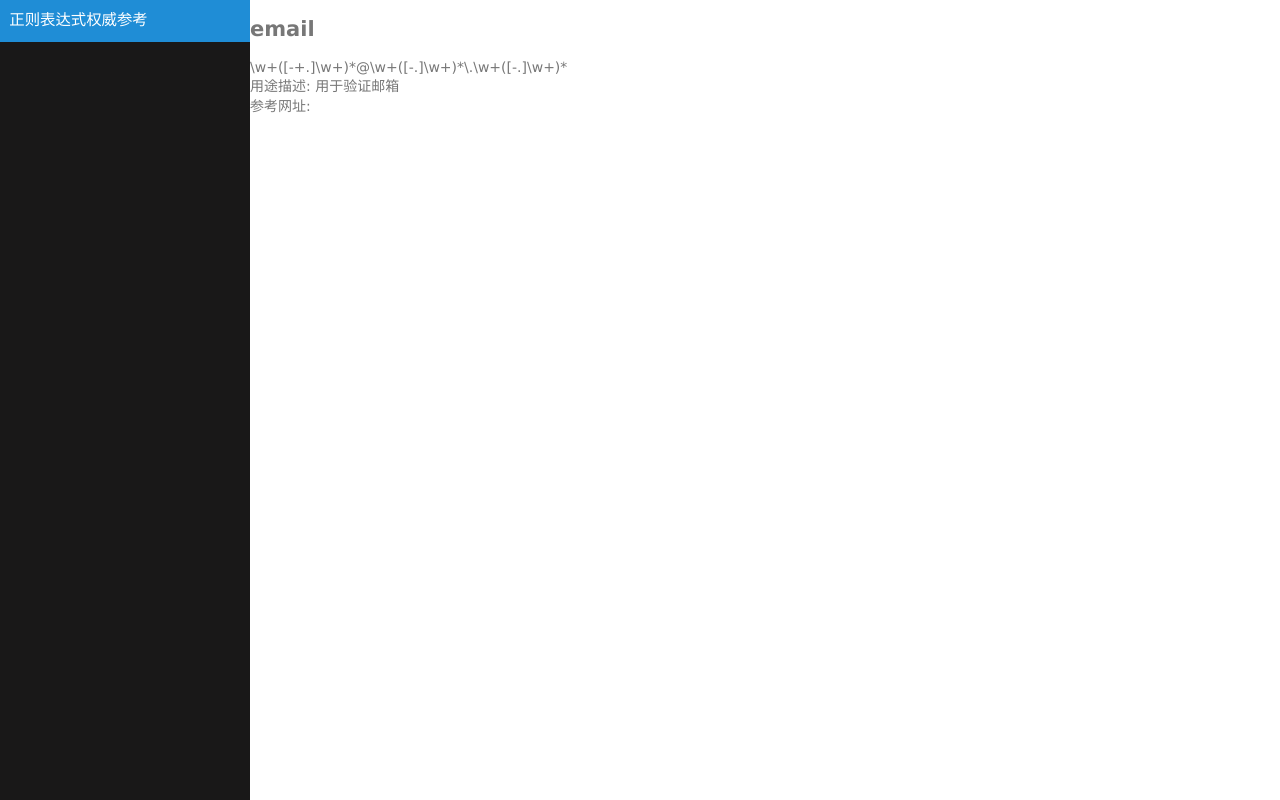
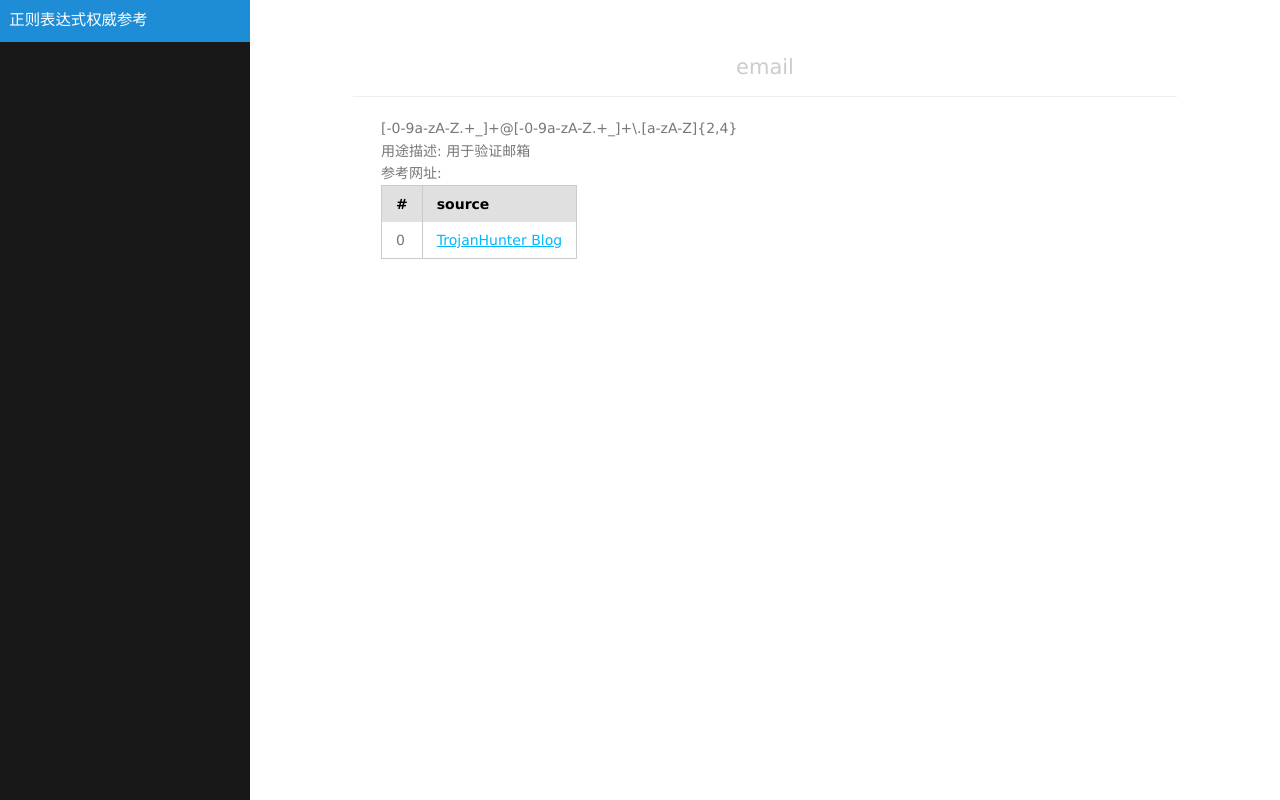
Before and after one commit to qazwsxedc121/regx_ref, a Node server app: page /regitem/email_0 in a window 1280 px wide. Run offline with Node 20, Linux system fonts and the light colour scheme.

Commit message:
improved appearance & show reference links

```diff
--- a/data/email_0.json
+++ b/data/email_0.json
@@ -1,7 +1,13 @@
 {
     "name":"email",
-    "content":"\\w+([-+.]\\w+)*@\\w+([-.]\\w+)*\\.\\w+([-.]\\w+)*",
+    "content":"[-0-9a-zA-Z.+_]+@[-0-9a-zA-Z.+_]+\\.[a-zA-Z]{2,4}",
     "describe":"用于验证邮箱",
     "ref":[
+        {
+            "sitename":"TrojanHunter Blog",
+            "link":"http://blog.trojanhunter.com/2012/09/26/the-best-regex-to-validate-an-email-address/"
+        }
+    ],
+    "compare":[
     ]
 }
--- a/data/ipv4_0.json
+++ b/data/ipv4_0.json
@@ -3,5 +3,6 @@
     "content":"((2[0-4]\\d|25[0-5]|[01]?\\d\\d?)\\.){3}(2[0-4]\\d|25[0-5]|[01]?\\d\\d?)",
     "describe":"用于验证ipv4地址",
     "ref":[
+
     ]
 }
--- a/public/stylesheets/style.css
+++ b/public/stylesheets/style.css
@@ -16,3 +16,11 @@
 #sidebar .sidebar-menu {
   background: #333;
 }
+#main .header {
+  margin: 20px auto;
+  max-width: 768px;
+}
+#main .content {
+  margin: 20px auto;
+  max-width: 768px;
+}
--- a/public/stylesheets/style.styl
+++ b/public/stylesheets/style.styl
@@ -11,3 +11,11 @@
     background : #333333
   background : #333333
   height : 100%
+
+#main
+  .header
+    margin: 20px auto
+    max-width: 768px
+  .content
+    margin: 20px auto
+    max-width: 768px
--- a/views/regitem.jade
+++ b/views/regitem.jade
@@ -2,7 +2,19 @@
    Created by guoxc on 14-3-17.
 extends sidebar_layout
 block main
-  h2 #{name}
-  div #{content}
-  div 用途描述: #{describe}
-  div 参考网址: #{ref}
+  div.header
+      h2 #{name}
+  div.content
+    div #{content}
+    div 用途描述: #{describe}
+    div 参考网址:
+      table.pure-table
+        thead
+          tr
+            th #
+            th source
+        tbody
+          each val, index in ref
+            tr
+              td #{index}
+              td: a(href=val.link) #{val.sitename}
```
